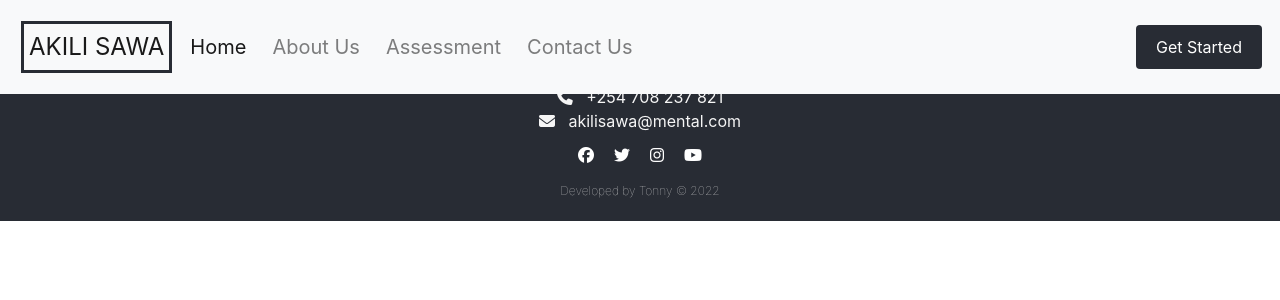
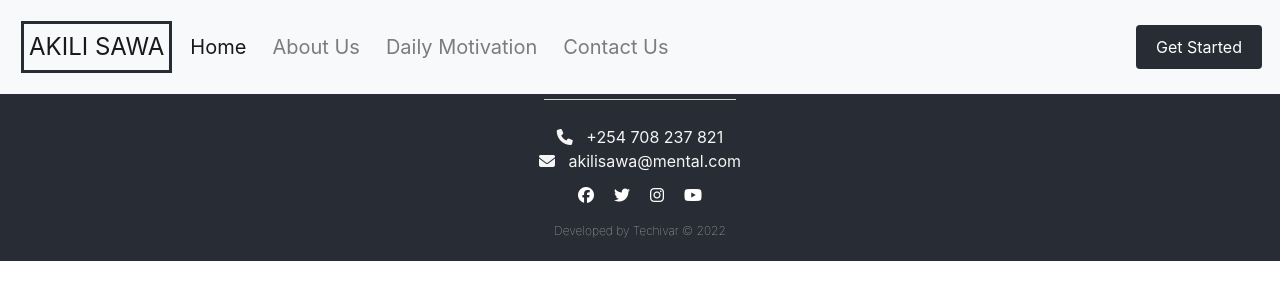
Before and after one commit to tonyoseko99/AKILI-SAWA, a React (Create React App) app: page /motivations in a window 1280 px wide. Shown: the top 300 px of the page. Built offline with nearby package versions, Linux system fonts and the light colour scheme.

Commit message:
refactor changes in about us

```diff
--- a/package.json
+++ b/package.json
@@ -11,6 +11,7 @@
     "react-dom": "^18.2.0",
     "react-router-dom": "^6.4.3",
     "react-scripts": "5.0.1",
+    "react-slick": "^0.29.0",
     "tailwindcss": "^3.2.4",
     "web-vitals": "^2.1.4"
   },
@@ -18,9 +19,7 @@
     "start": "react-scripts start",
     "build": "react-scripts build",
     "test": "react-scripts test",
-    "eject": "react-scripts eject",
-    "build:css": "tailwind build src/styles.css -o src/tailwind.css",
-    "watch:css": "tailwind build src/styles.css -o src/tailwind.css -w"
+    "eject": "react-scripts eject"
   },
   "eslintConfig": {
     "extends": [
--- a/src/App.css
+++ b/src/App.css
@@ -261,7 +261,8 @@ html {
 
 /* about us section */
 #about {
-  color: #282c34;
+  background-color: #282c34;
+  color: #f5f5f5;
   padding: 5rem;
   display: flex;
   justify-content: center;
@@ -303,11 +304,13 @@ html {
   width: 100%;
 }
 
-/* assessment section */
-#assessment {
-  height: 100vh;
-  color: #282c34;
-  padding: 20px;
+/* motivations section */
+.slider{
+  display: flex;
+  justify-content: center;
+  align-items: center;
+  flex-direction: column;
+  margin: 20px;
 }
 
 /* contact-us form */
@@ -316,7 +319,6 @@ html {
   justify-content: center;
   align-items: center;
   flex-direction: column;
-  border: 2px solid red;
   padding: 20px;
   height: 100vh !important;
 
--- a/src/App.js
+++ b/src/App.js
@@ -3,7 +3,7 @@ import Navigation from "./components/Navigation";
 import Home from "./components/Home";
 import About from "./components/About";
 import Footer from "./components/Footer";
-import Assessment from "./components/Assessment";
+import Motivations from "./components/Motivations";
 import Contact from "./components/Contact";
 import { BrowserRouter as Router, Routes, Route } from "react-router-dom";
 
@@ -24,7 +24,7 @@ function App() {
         <Routes>
           <Route path="/" element={<Home handleClick={handleClick} />} />
           <Route path="/about" element={<About />} />
-          <Route path="/assessment" element={<Assessment />} />
+          <Route path="/motivations" element={<Motivations />} />
           <Route path="/contact" element={<Contact />} />
         </Routes>
         <Footer />
--- a/src/components/About.js
+++ b/src/components/About.js
@@ -2,7 +2,7 @@ import React from "react";
 
 function About() {
   return (
-    <div className="container" id="about">
+    <div className="container-about" id="about">
       <div className="about-content">
         <h2>About Us</h2>
         <div className="about-section">
--- a/src/components/Assessment.js
+++ /dev/null
@@ -1,61 +0,0 @@
-import react, { useState, useEffect } from "react";
-
-function Assessment() {
-  const [data, setData] = useState([]);
-  const [loading, setLoading] = useState(false);
-  const [error, setError] = useState(null);
-
-  const options = {
-    method: "GET",
-    headers: {
-      "X-RapidAPI-Key": "8cb05c0c99msh54bd09dc4e0a425p1571ddjsnf812c3d83eac",
-      "X-RapidAPI-Host":
-        "global-economy-analytics.p.rapidapi.com",
-    },
-  };
-
-  useEffect(() => {
-    setLoading(true);
-    fetch(
-      "https://global-economy-analytics.p.rapidapi.com/country/Saudi%20Arabia",
-      options
-    )
-      .then((res) => res.json())
-      .then((data) => {
-        console.log(data);
-        setData(data);
-        setLoading(false);
-      })
-      .catch((error) => {
-        setError(error);
-        setLoading(false);
-      });
-  }, []);
-
-  return (
-    <>
-      <div className="container" id="assessment">
-        <div className="assessment-content">
-          <h2>Assessment</h2>
-          <div className="assessment-section">
-            <p>
-              <em>
-                <strong>
-                  Akili Sawa is a project that seeks to solve mental health
-                  issues among the youth under the Sustainable Development Goals
-                  (SDGs) 3.4 and 3.5.
-                  <br />
-                  <br />
-                  It is a project of the United Nations Academic Impact (UNAI)
-                  under the Millennium Campus Network (MCN).
-                </strong>
-              </em>
-            </p>
-          </div>
-        </div>
-      </div>
-    </>
-  );
-}
-
-export default Assessment;
--- a/src/components/Footer.js
+++ b/src/components/Footer.js
@@ -11,29 +11,33 @@ function Footer() {
           <div className="contact">
             <span>
               <i className="fas fa-phone"></i> &nbsp; +254 708 237 821
-            </span><br />
+            </span>
+            <br />
             <span>
               <i className="fas fa-envelope"></i> &nbsp; akilisawa@mental.com
-            </span><br />
+            </span>
+            <br />
           </div>
           <div className="socials">
             <a href="#">
               <i className="fab fa-facebook"></i>
-            </a><br />
+            </a>
+            <br />
             <a href="#">
               <i className="fab fa-twitter"></i>
-            </a><br />
+            </a>
+            <br />
             <a href="#">
               <i className="fab fa-instagram"></i>
-            </a><br />
+            </a>
+            <br />
             <a href="#">
               <i className="fab fa-youtube"></i>
-            </a><br />
+            </a>
+            <br />
           </div>
         </div>
-        <span id="footer-sign">
-          Developed by Tonny &copy; 2022
-        </span>
+        <span id="footer-sign">Developed by Techivar &copy; 2022</span>
       </div>
     </div>
   );
--- /dev/null
+++ b/src/components/Motivations.js
@@ -0,0 +1,87 @@
+import React from "react";
+import Slider from "react-slick";
+
+const Motivations = () => {
+  const settings = {
+    dots: true,
+    infinite: true,
+    speed: 500,
+    slidesToShow: 1,
+    slidesToScroll: 1,
+  };
+
+  return (
+    <div
+      id="carouselExampleDark"
+      class="carousel carousel-dark slide"
+      data-bs-ride="carousel"
+    >
+      <div class="carousel-indicators">
+        <button
+          type="button"
+          data-bs-target="#carouselExampleDark"
+          data-bs-slide-to="0"
+          class="active"
+          aria-current="true"
+          aria-label="Slide 1"
+        ></button>
+        <button
+          type="button"
+          data-bs-target="#carouselExampleDark"
+          data-bs-slide-to="1"
+          aria-label="Slide 2"
+        ></button>
+        <button
+          type="button"
+          data-bs-target="#carouselExampleDark"
+          data-bs-slide-to="2"
+          aria-label="Slide 3"
+        ></button>
+      </div>
+      <div class="carousel-inner">
+        <div class="carousel-item active" data-bs-interval="10000">
+          <p className="d-block w-100">Hello there
+          </p>
+          <div class="carousel-caption d-none d-md-block">
+            <h5>First slide label</h5>
+            <p>Some representative placeholder content for the first slide.</p>
+          </div>
+        </div>
+        <div class="carousel-item" data-bs-interval="2000">
+          <img src="..." class="d-block w-100" alt="..." />
+          <div class="carousel-caption d-none d-md-block">
+            <h5>Second slide label</h5>
+            <p>Some representative placeholder content for the second slide.</p>
+          </div>
+        </div>
+        <div class="carousel-item">
+          <img src="..." class="d-block w-100" alt="..." />
+          <div class="carousel-caption d-none d-md-block">
+            <h5>Third slide label</h5>
+            <p>Some representative placeholder content for the third slide.</p>
+          </div>
+        </div>
+      </div>
+      <button
+        class="carousel-control-prev"
+        type="button"
+        data-bs-target="#carouselExampleDark"
+        data-bs-slide="prev"
+      >
+        <span class="carousel-control-prev-icon" aria-hidden="true"></span>
+        <span class="visually-hidden">Previous</span>
+      </button>
+      <button
+        class="carousel-control-next"
+        type="button"
+        data-bs-target="#carouselExampleDark"
+        data-bs-slide="next"
+      >
+        <span class="carousel-control-next-icon" aria-hidden="true"></span>
+        <span class="visually-hidden">Next</span>
+      </button>
+    </div>
+  );
+};
+
+export default Motivations;
--- a/src/components/Navigation.js
+++ b/src/components/Navigation.js
@@ -35,8 +35,8 @@ function Navigation({ handleClick }) {
               </a>
             </li>
             <li className="nav-item">
-              <a className="nav-link" href="/assessment">
-                Assessment
+              <a className="nav-link" href="/motivations">
+                Daily Motivation
               </a>
             </li>
 
```
Also changed, not shown: 1 other file (tests, documents, lock files or other folders).
